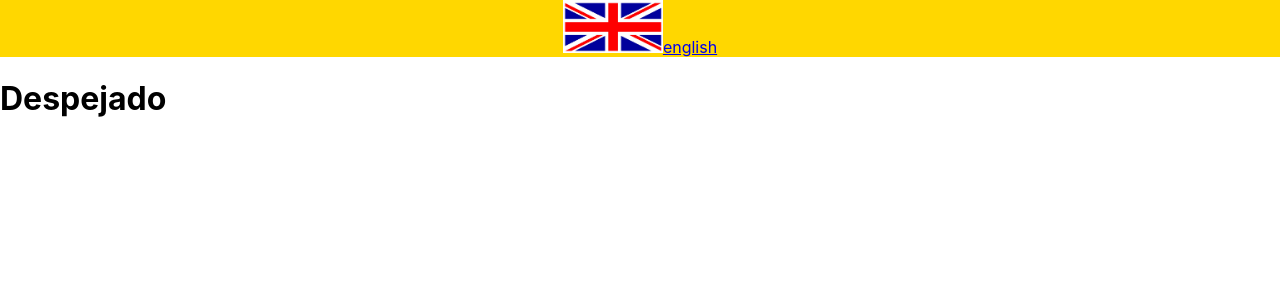
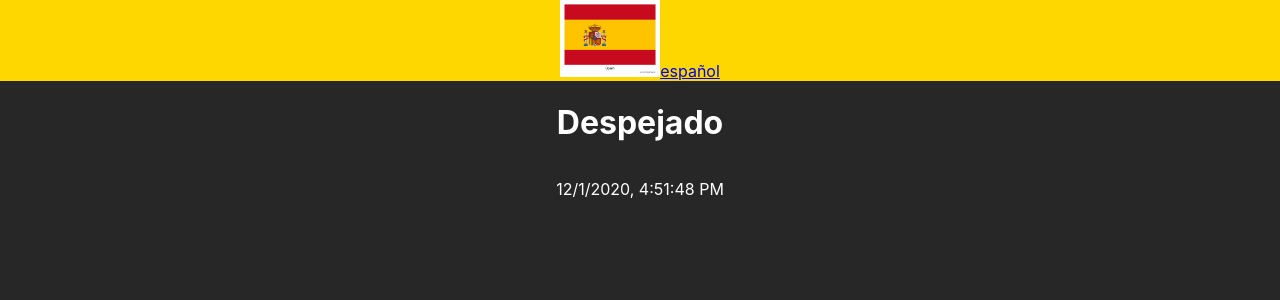
Before and after one commit to 23carnies/despejado, a React (Create React App) app: page / in a window 1280 px wide. Shown: the top 300 px of the page. Built offline with nearby package versions, Linux system fonts and the light colour scheme.

Commit message:
Add clock

```diff
--- /dev/null
+++ b/src/components/Clock.jsx
@@ -0,0 +1,34 @@
+import React, { Component } from 'react';
+import '../scss/main.css'
+
+class Clock extends Component {
+    state = {
+        time: new Date().toLocaleString()
+    }
+
+    componentDidMount() {
+        this.intervalID = setInterval(() =>
+            this.updateClock(), 1000
+        );
+    }
+
+    componentWillMount() {
+        clearInterval(this.intervalID)
+    }
+
+    updateClock() {
+        this.setState({
+            time: new Date().toLocaleString()
+        });
+    }
+
+    render() {
+        return (
+            <div className="time">
+            <p>{this.state.time}</p>
+            </div>
+         );
+    }
+}
+
+export default Clock;
--- a/src/components/NavBar.jsx
+++ b/src/components/NavBar.jsx
@@ -4,18 +4,21 @@ import '../scss/main.css'
 
 class NavBar extends Component {
     state = {
-        english: true,
+        language: 'english'
     }
 
-    handleLanguageClick = (e) => this.setState(!this.english)
+    handleLanguageClick = (e, { active }) => this.setState({ language: active })
 
     render() {
+        const { language } = this.state
+
         return (
             <nav className="nav">
-            {(!this.english) ?
+            {(language !== 'english') ?
             <div className="nav__box">
             <Link
                 to="/eng"
+                active={language === 'english'}
                 onClick={this.handleLanguageClick}
                 >
                 <img src="images/union-jack.jpg" alt="UK Flag|Bandera del Reino Unido" className="flag"/>
@@ -25,6 +28,7 @@ class NavBar extends Component {
             <div className="nav__box">
             <Link
                 to="/es"
+                active={language === 'español'}
                 onClick={this.handleLanguageClick}
                 >
                 <img src="images/Spain.png" alt="Spanish Flag|Bandera del españa" className="flag"/>
--- a/src/pages/App/App.js
+++ b/src/pages/App/App.js
@@ -1,13 +1,23 @@
-import './App.css';
+import React, { Component } from 'react';
+
+import '../../scss/dist/main.css';
 import NavBar from '../../components/NavBar'
+import Clock from '../../components/Clock'
 
-function App() {
+
+class App extends Component {
+  state = {  }
+  render() {
     return (
       <>
       <NavBar />
+      <main className="main">
         <h1>Despejado</h1>
+        <Clock />
+      </main>
       </>
     );
   }
+}
 
 export default App;
--- /dev/null
+++ b/src/scss/_config.scss
@@ -0,0 +1,17 @@
+$primary-color: #272727;
+$accent-color: #fe3411;
+$text-color: #fff;
+$clock-color: #0000ff;
+
+@mixin flex-center($flex-direction) {
+    display: flex;
+    justify-content: center;
+    align-items: center;
+}
+
+@mixin flex-start {
+    display: flex;
+    flex-direction: column;
+    justify-content: flex-start;
+    align-items: center;
+}
--- a/src/scss/main.scss
+++ b/src/scss/main.scss
@@ -1,3 +1,6 @@
+@import 'config';
+
+
 .nav {
     width: 100%;
     background-color: gold;
@@ -13,3 +16,16 @@
         }
     }
 }
+
+.main {
+    height: 100vh;
+    background-color: $primary-color;
+    color: $text-color;
+    @include flex-start;
+}
+
+.clock {
+    background-color: $accent-color;
+    height: 300px;
+
+}
```
Also changed, not shown: src/scss/dist/_config.css (added), src/scss/dist/main.css (added), 1 other file (tests, documents, lock files or other folders). Lines whose indentation alone changed are shown as unchanged.
